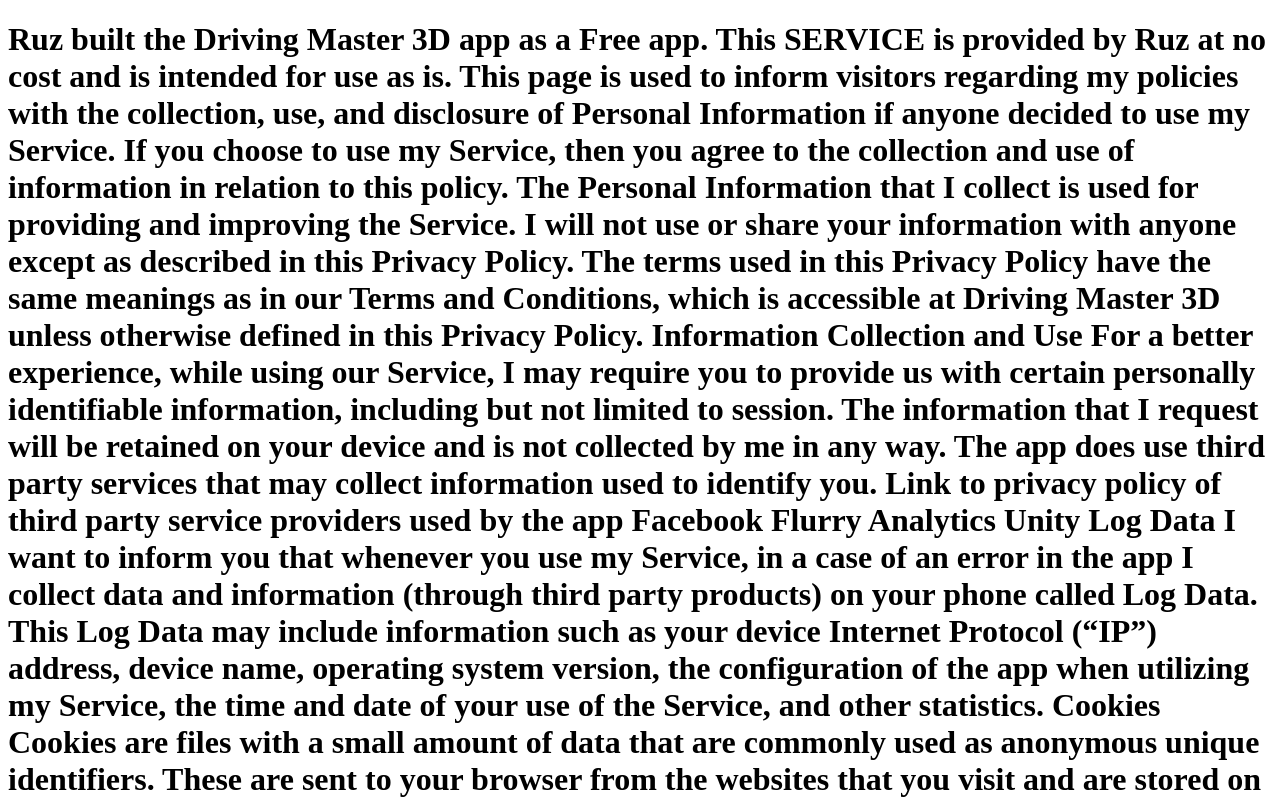
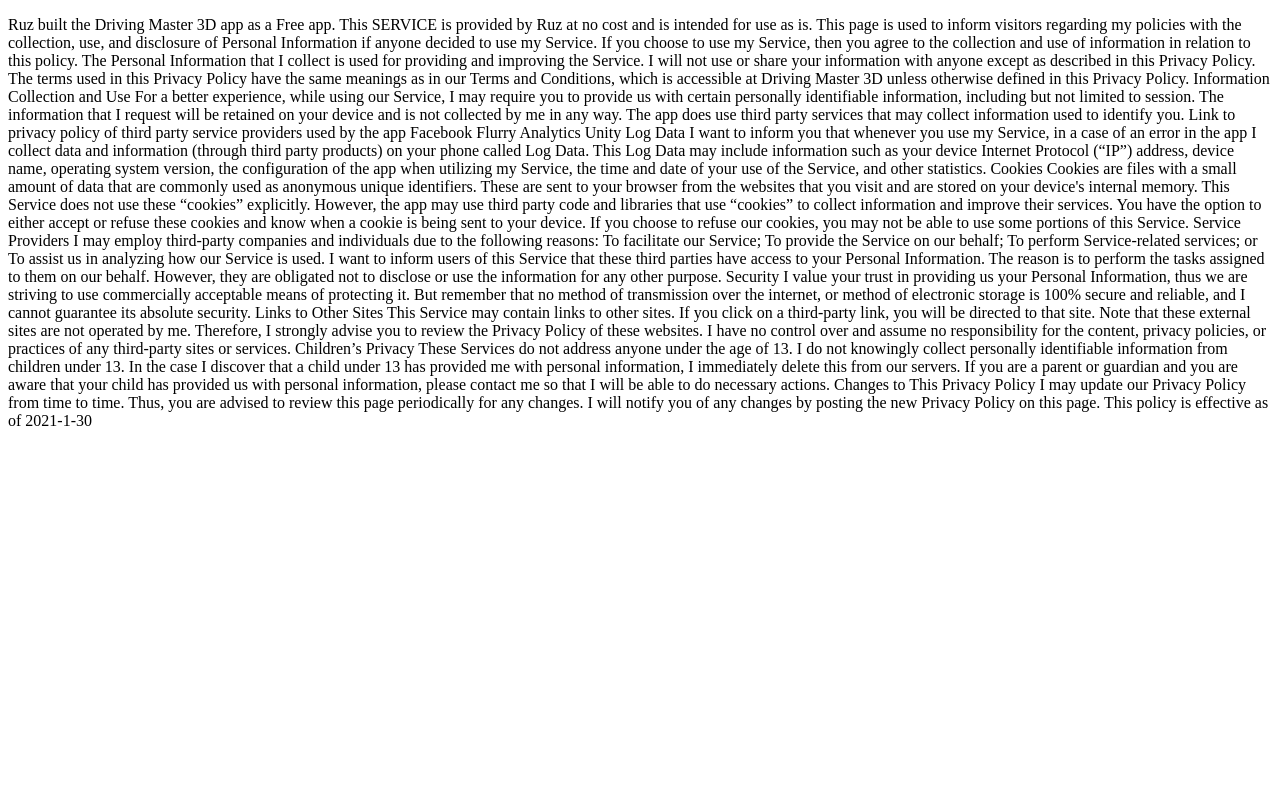
Before and after one commit to RuzgarEken/RuzgarEken.github.io, a plain HTML site: page index.html in a window 1280 px wide. Shown: the top 800 px of the page. Drawn offline with Linux system fonts and the light colour scheme.

Commit message:
Update index.html

```diff
--- a/index.html
+++ b/index.html
@@ -1,7 +1,7 @@
 <!DOCTYPE html>
 <html>
 <body>
-<h1>
+<p>
     Ruz built the Driving Master 3D app as a Free app. This SERVICE is provided by Ruz at no cost and is intended for use as is.
     This page is used to inform visitors regarding my policies with the collection, use, and disclosure of Personal Information if anyone decided to use my Service.
     If you choose to use my Service, then you agree to the collection and use of information in relation to this policy. The Personal Information that I collect is used for providing and improving the Service. I will not use or share your information with anyone except as described in this Privacy Policy.
@@ -34,7 +34,6 @@
     Changes to This Privacy Policy
     I may update our Privacy Policy from time to time. Thus, you are advised to review this page periodically for any changes. I will notify you of any changes by posting the new Privacy Policy on this page.
     This policy is effective as of 2021-1-30
-</h1>
-<p>I'm hosted with GitHub Pages.</p>
+</p>
 </body>
 </html>
```
